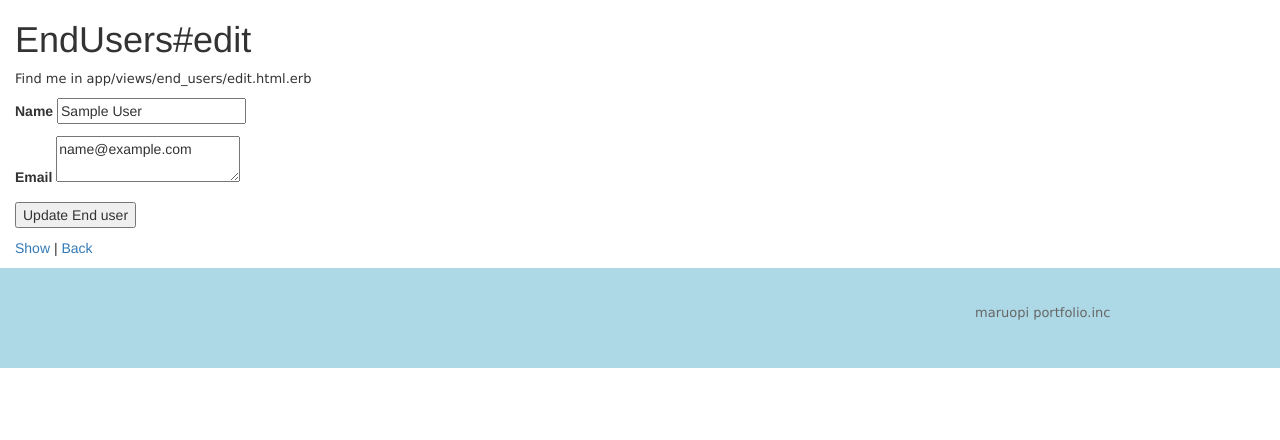
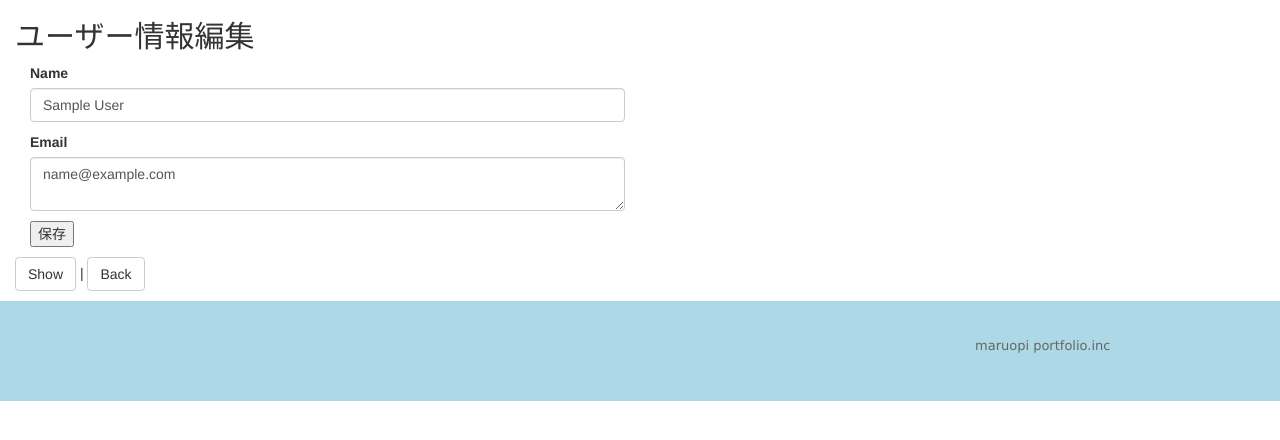
Before and after one commit to yuuma-S/maruopi, a Rails app: page /end_users/1/edit in a window 1280 px wide. Shown: the part 65-505 px from the top of the page. Run offline with Rails 7, Linux system fonts and the light colour scheme; the visitor is signed in with stand-in values (Sample User, id 1); style sheets or scripts are compiled from the project's sources; some libraries are stand-ins or nearby versions.

Commit message:
rayout modify

```diff
--- a/app/views/answers/show.html.erb
+++ b/app/views/answers/show.html.erb
@@ -2,9 +2,9 @@
 <div class="container">
   	<div class="row">
   		<h3>回答詳細</h3>
-    	<div class="col-xs-6">
+    	<div class="col-xs-6 col-sm-offset-3">
 
-	    		<div class="panel panel-info">
+	    		<div class="panel panel-info" style="word-break: break-word;">
 	    			<div class="panel-heading">
 						<p id="notice"><%= notice %></p>
 
--- a/app/views/end_users/edit.html.erb
+++ b/app/views/end_users/edit.html.erb
@@ -1,7 +1,4 @@
-<h1>EndUsers#edit</h1>
-<p>Find me in app/views/end_users/edit.html.erb</p>
-
-
+<h2>ユーザー情報編集</h2>
 <%= form_with(model: @end_user, local: true) do |form| %>
     <% if @end_user.errors.any? %>
         <div id="error_explanation">
@@ -15,23 +12,26 @@
         </div>
     <% end %>
 
-
-
+    <div class="clearfix">
+        <div class="col-sm-6">
             <div class="field">
-    <%= form.label :name %>
-    <%= form.text_field :name %>
+                <%= form.label :name  %>
+                <%= form.text_field :name, class: "form-control" %>
             </div>
 
             <div class="field">
                 <%= form.label :email %>
-    <%= form.text_area :email %>
+                <%= form.text_area :email, class: "form-control" %>
             </div>
 
             <div class="actions">
-    <%= form.submit %>
+                <%= form.submit '保存' %>
+            </div>
+        </div>
     </div>
 <% end %>
 
 
-<%= link_to 'Show', @end_user %> |
-<%= link_to 'Back', end_users_path %>
+
+<%= link_to 'Show', @end_user, class: "btn btn-default" %> |
+<%= link_to 'Back', end_users_path, class: "btn btn-default" %>
--- a/app/views/end_users/index.html.erb
+++ b/app/views/end_users/index.html.erb
@@ -23,13 +23,13 @@
 				<% @end_users.each do |end_user| %>
 				    <tr>
 					    <td><%= end_user.name %></td>
-					    <td><%=link_to "show", end_user_path(end_user.id), class: "btn btn-default" %></td>
+					    <td><%=link_to "show", end_user_path(end_user.id), class: "btn btn-default " %></td>
 					    <td>
 							<% if current_end_user != end_user %>
 								<% if end_user.followed_by?(current_end_user) %>
-									<p><%=link_to "フォロー済み", end_user_relationships_path(end_user.id), method: :delete, class: "btn btn-danger" %></p>
+									<p><%=link_to "フォロー済み", end_user_relationships_path(end_user.id), method: :delete, class: "btn btn-danger pull-right" %></p>
 								<% else %>
-									<p><%=link_to "フォローする", end_user_relationships_path(end_user.id), method: :post, class: "btn btn-default" %></p>
+									<p><%=link_to "フォローする", end_user_relationships_path(end_user.id), method: :post, class: "btn btn-default pull-right" %></p>
 								<% end %>
 							<% end %>
 							</td>
--- a/app/views/questions/index.html.erb
+++ b/app/views/questions/index.html.erb
@@ -36,7 +36,7 @@
                         <tr>
 
                                 <td style="height: 80px;"><%= question.end_user.name %></td>
-                                <td style="width: 50%;"><%= question.title %></td>
+                                <td style="width: 50%; word-break: break-word;"><%= question.title %></td>
                                 <td><%= question.created_at.strftime('%Y/%m/%d %H:%M') %></td>
                                 <td><%= question.answers.count %>個の回答があります。</td>
                                 <td><%= link_to 'Show', question, class: "btn btn-default" %></td>
```
Also changed, not shown: app/views/end_users/show.html.erb (+5 -3 lines), app/views/questions/show.html.erb (+4 -7 lines). Lines whose indentation alone changed are shown as unchanged.
